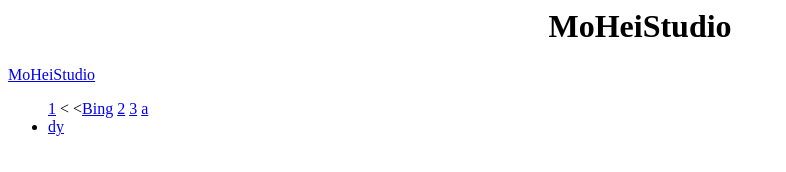
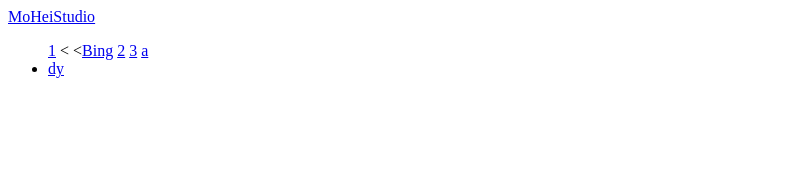
Before and after one commit to xiajiabai/xiajiabai.github.io, a plain HTML site: page index.html in a window 1280 px wide. Shown: the whole page, without its empty margins (0-786 px from the left). Drawn offline with Linux system fonts and the light colour scheme.

Commit message:
Update index.html

```diff
--- a/index.html
+++ b/index.html
@@ -1,4 +1,4 @@
-<h1 align="center">MoHeiStudio</h1>
+
 <link rel="icon" href="../image/logo.jpg">                                                       <a href="https://xiajiabai.github.io
 /MoHeiStudio/">MoHeiStudio</a>
 
```
